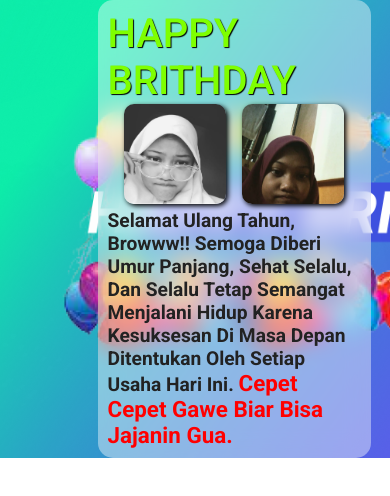
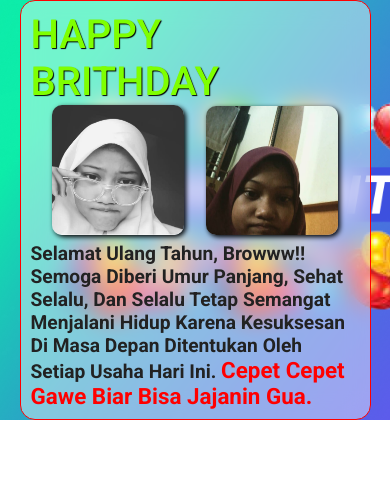
Before and after one commit to Makansiang/Loker, a plain HTML site: page index.html in a window 390 px wide. Both pictures are taken after a click on the button "lamar sekarang". Drawn offline with Linux system fonts and the light colour scheme.

Commit message:
commit ke tiga

```diff
--- a/style.css
+++ b/style.css
@@ -109,7 +109,7 @@ align-items: center;
 font-size: 2.2rem;
 color: rgb(255, 0, 0);
 }
-@media only screen and (max-width: 600px) {
+@media only screen and (max-width: 476px) {
     .text-loker{
 
         font-size: 1.2rem;
@@ -127,7 +127,9 @@ color: rgb(255, 0, 0);
 
     }
     .foto{
-        width: 70%;
+        width: 90%;
+        left: 5%;
+        border: 1px solid red;
     }
     .foto img{
         width: 40%;
```
